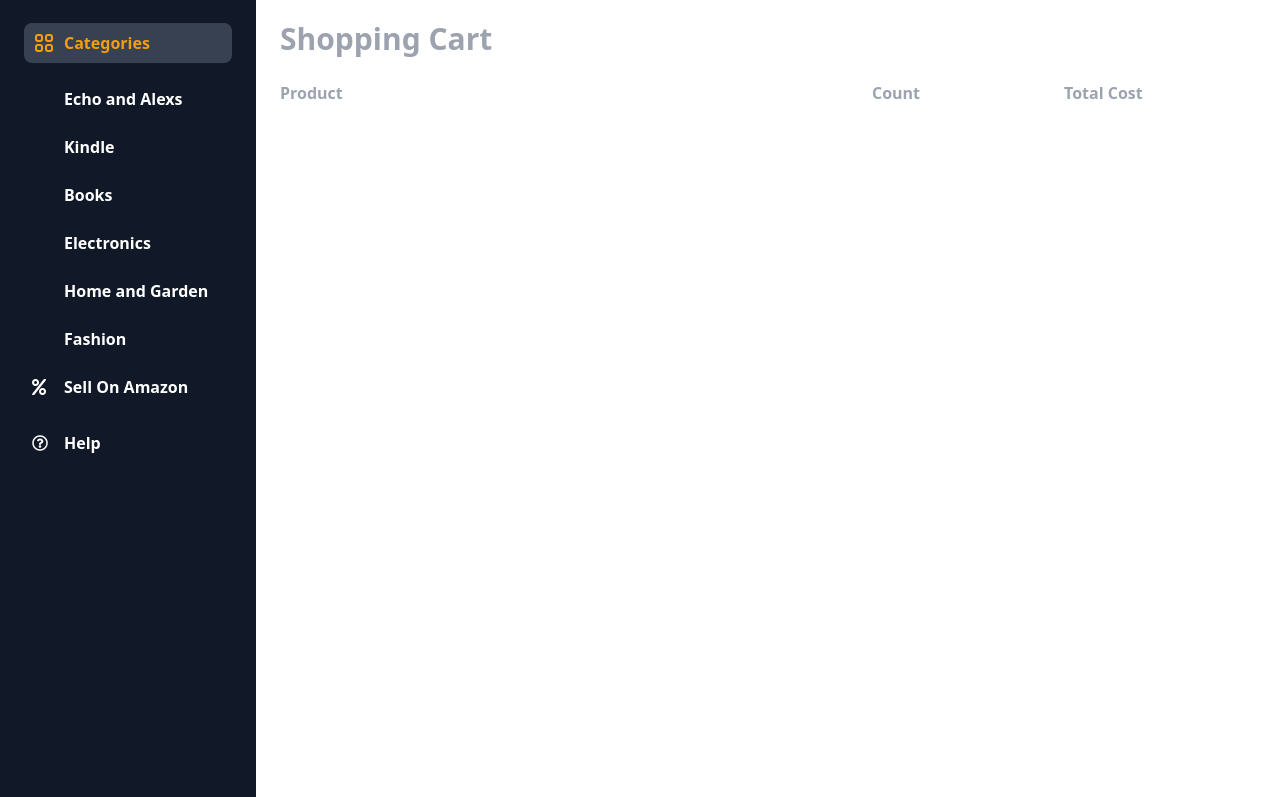
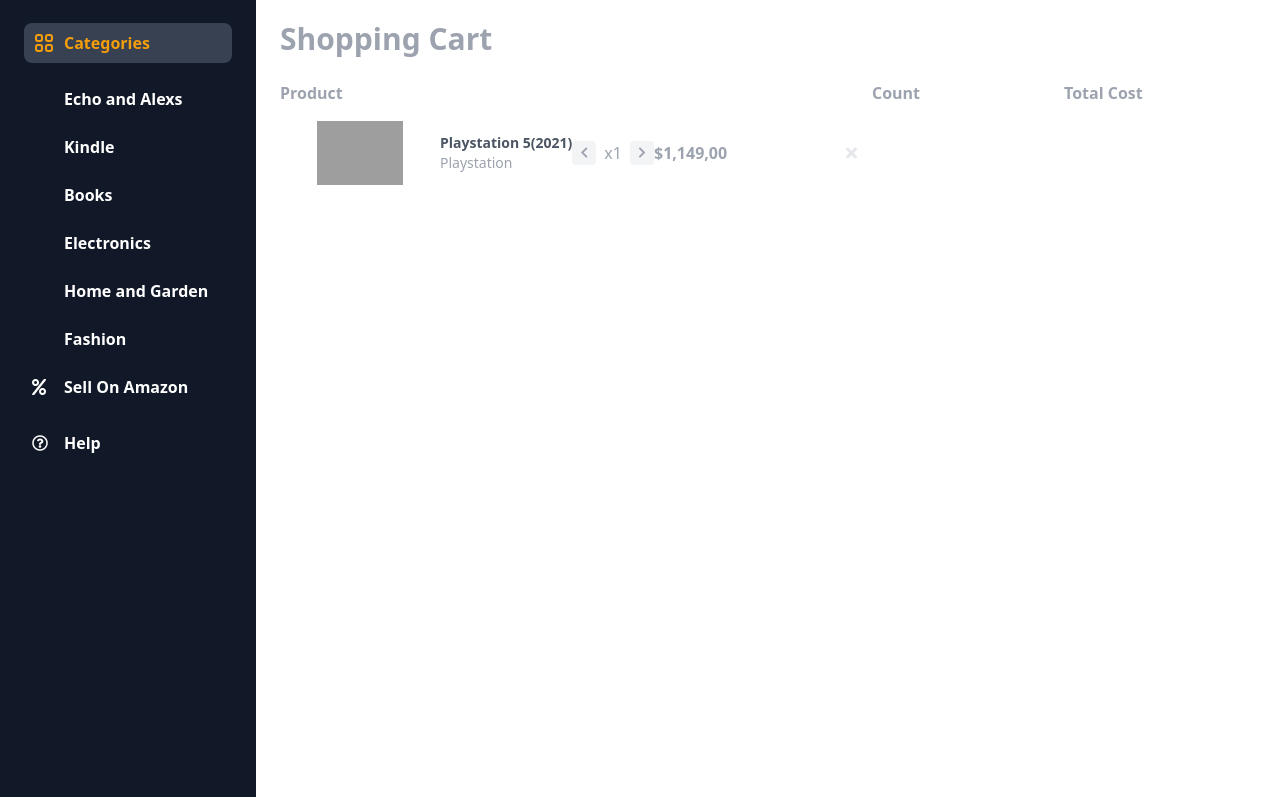
Before and after one commit to afrizal0/Amazon-Clone, a plain HTML site: page cart.html in a window 1280 px wide. Shown: the part 67-864 px from the top of the page. Drawn offline with nearby package versions, Linux system fonts and the light colour scheme; grey boxes are pictures that could not be loaded.

Commit message:
upgrade ui for main cart.html, add a product ui, title, counter, total cost

```diff
--- a/cart.html
+++ b/cart.html
@@ -98,6 +98,36 @@
 					<h2 class="w-48">Count</h2>
 					<h2 class="w-48">Total Cost</h2>
 				</div>
+				<div class="cart-items">
+					<div class="cart-item flex items-center pb-4">
+						<div class="cart-item-image w-40 h-24 bg-white p-4 rounded-lg">
+							<img class="w-full h-full object-contain" src="https://cf.shopee.co.id/file/6211d09f430ac35edd54897cc3e333b1" alt="">
+						</div>
+						<div class="cart-item-details">
+							<div class="cart-item-title font-bold text-sm text-gray-600">
+								Playstation 5(2021)
+							</div>
+							<div class="cart-item brand text-sm text-gray-400">
+								Playstation
+							</div>
+						</div>
+						<div class="cart-item-counter flex text-gray-400">
+							<div class="chevron-left cursor-pointer bg-gray-100 rounded h-6 w-6 flex justify-center items-center hover:bg-gray-200 mr-2">
+								<i class="fas fa-chevron-left fa-xs"></i>
+							</div>
+							<h4 class="text-gray-400">x1</h4>
+							<div class="chevron-right cursor-pointer bg-gray-100 rounded h-6 w-6 flex justify-center items-center hover:bg-gray-200 ml-2">
+								<i class="fas fa-chevron-right fa-xs"></i>
+							</div>
+						</div>
+						<div class="cart-item-total-count w-48 font-bold text-gray-400">
+							$1,149,00
+						</div>
+						<div class="cart-item-delete w-10 font-bold text-gray-200 cursor-pointer hover:text-gray-400">
+							<i class="fas fa-times"></i>
+						</div>
+					</div>
+				</div>
 			</div>
 		</div>
 	</div>
```
